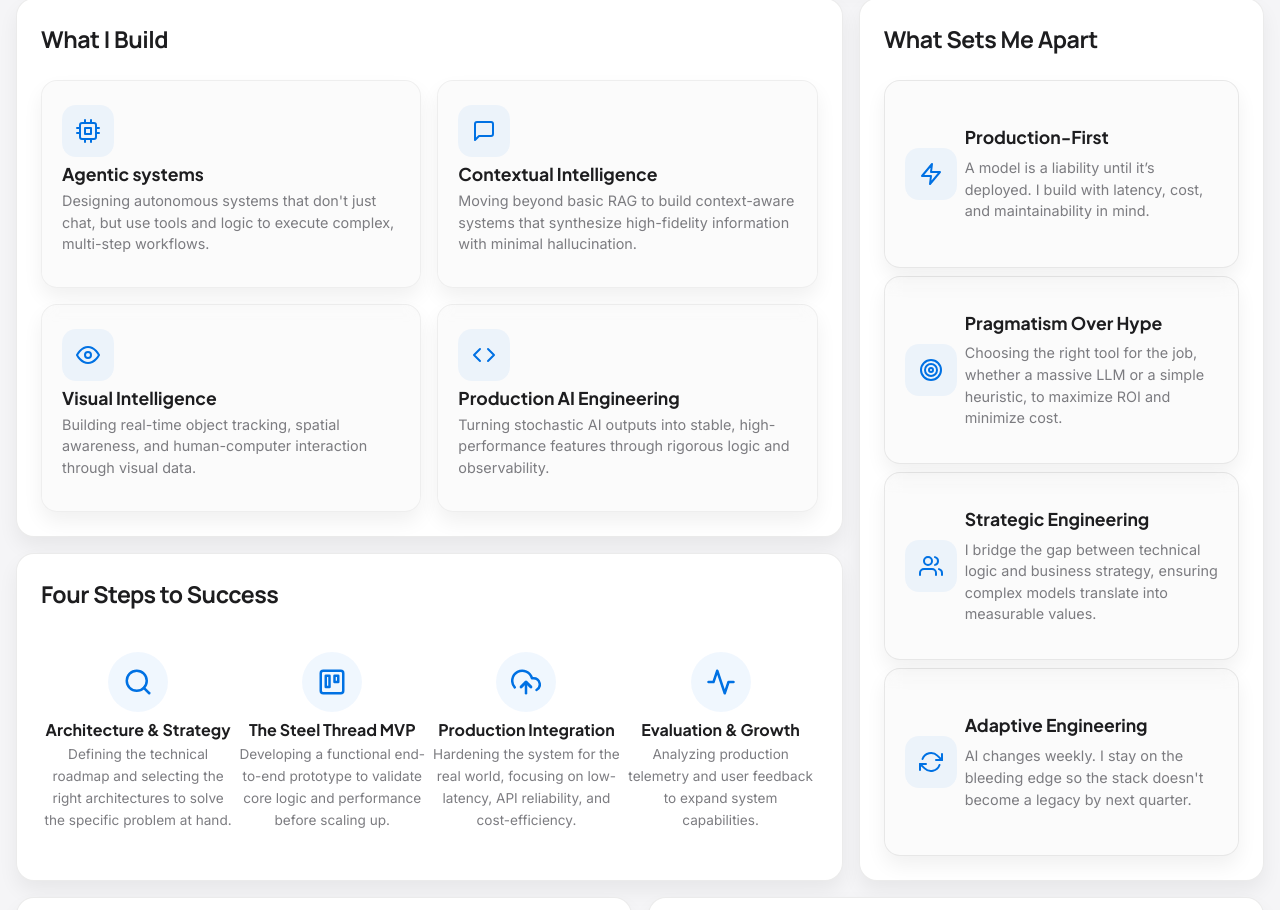
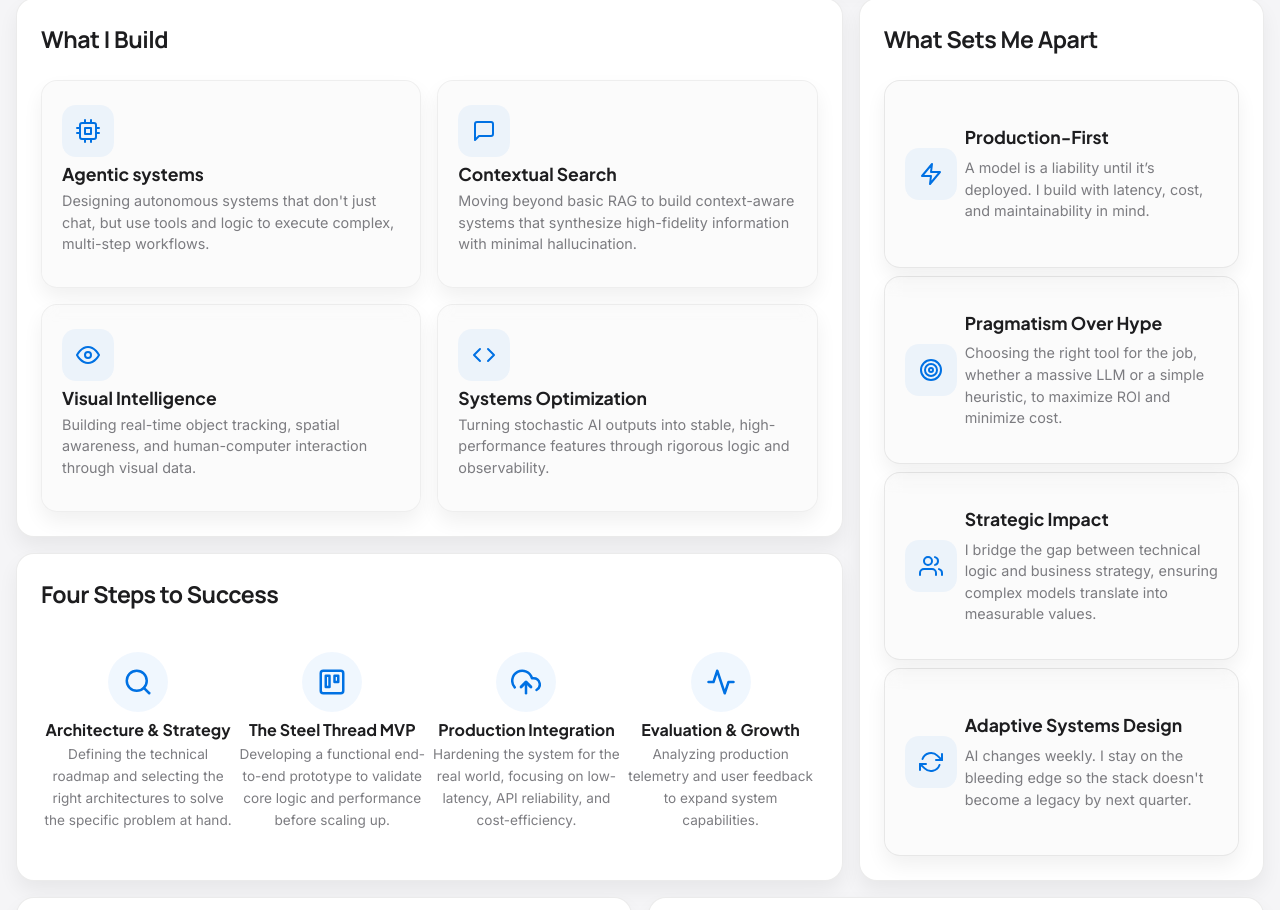
Before and after one commit to Sajed-gh/portfolio, a Next.js app: page / in a window 1280 px wide. Shown: the part 583-1493 px from the top of the page. Built offline with nearby package versions, Linux system fonts and the light colour scheme.

Commit message:
update text

```diff
--- a/data/servicesData.js
+++ b/data/servicesData.js
@@ -5,7 +5,7 @@ export const serviceData = [
         desc: "Designing autonomous systems that don't just chat, but use tools and logic to execute complex, multi-step workflows."
     },
     {
-        title: "Contextual Intelligence",
+        title: "Contextual Search",
         icon: "FiMessageSquare",
         desc: "Moving beyond basic RAG to build context-aware systems that synthesize high-fidelity information with minimal hallucination."
     },
@@ -15,7 +15,7 @@ export const serviceData = [
         desc: "Building real-time object tracking, spatial awareness, and human-computer interaction through visual data."
     },
     {
-        title: "Production AI Engineering",
+        title: "Systems Optimization",
         icon: "FiCode",
         desc: "Turning stochastic AI outputs into stable, high-performance features through rigorous logic and observability."
     },
--- a/data/valuePropData.js
+++ b/data/valuePropData.js
@@ -1,7 +1,7 @@
 export const valuePropData = [
     { title: "Production-First", icon: "FiZap", desc: "A model is a liability until it’s deployed. I build with latency, cost, and maintainability in mind." },
     { title: "Pragmatism Over Hype", icon: "FiTarget", desc: "Choosing the right tool for the job, whether a massive LLM or a simple heuristic, to maximize ROI and minimize cost." },
-    { title: "Strategic Engineering", icon: "FiUsers", desc: "I bridge the gap between technical logic and business strategy, ensuring complex models translate into measurable values." },
-    { title: "Adaptive Engineering", icon: "FiRefreshCw", desc: "AI changes weekly. I stay on the bleeding edge so the stack doesn't become a legacy by next quarter." },
+    { title: "Strategic Impact", icon: "FiUsers", desc: "I bridge the gap between technical logic and business strategy, ensuring complex models translate into measurable values." },
+    { title: "Adaptive Systems Design", icon: "FiRefreshCw", desc: "AI changes weekly. I stay on the bleeding edge so the stack doesn't become a legacy by next quarter." },
 ];
 export default valuePropData;
```
